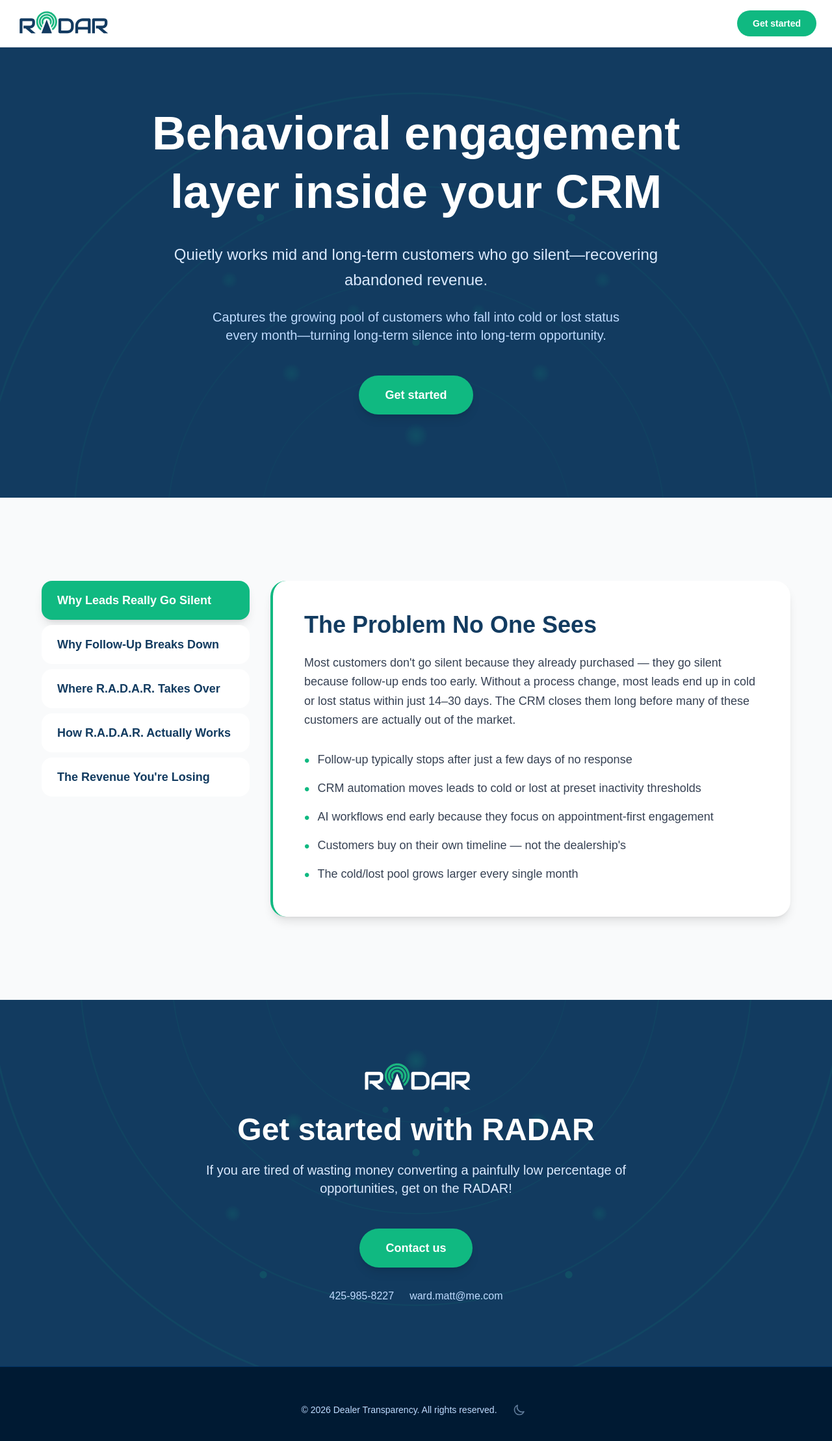
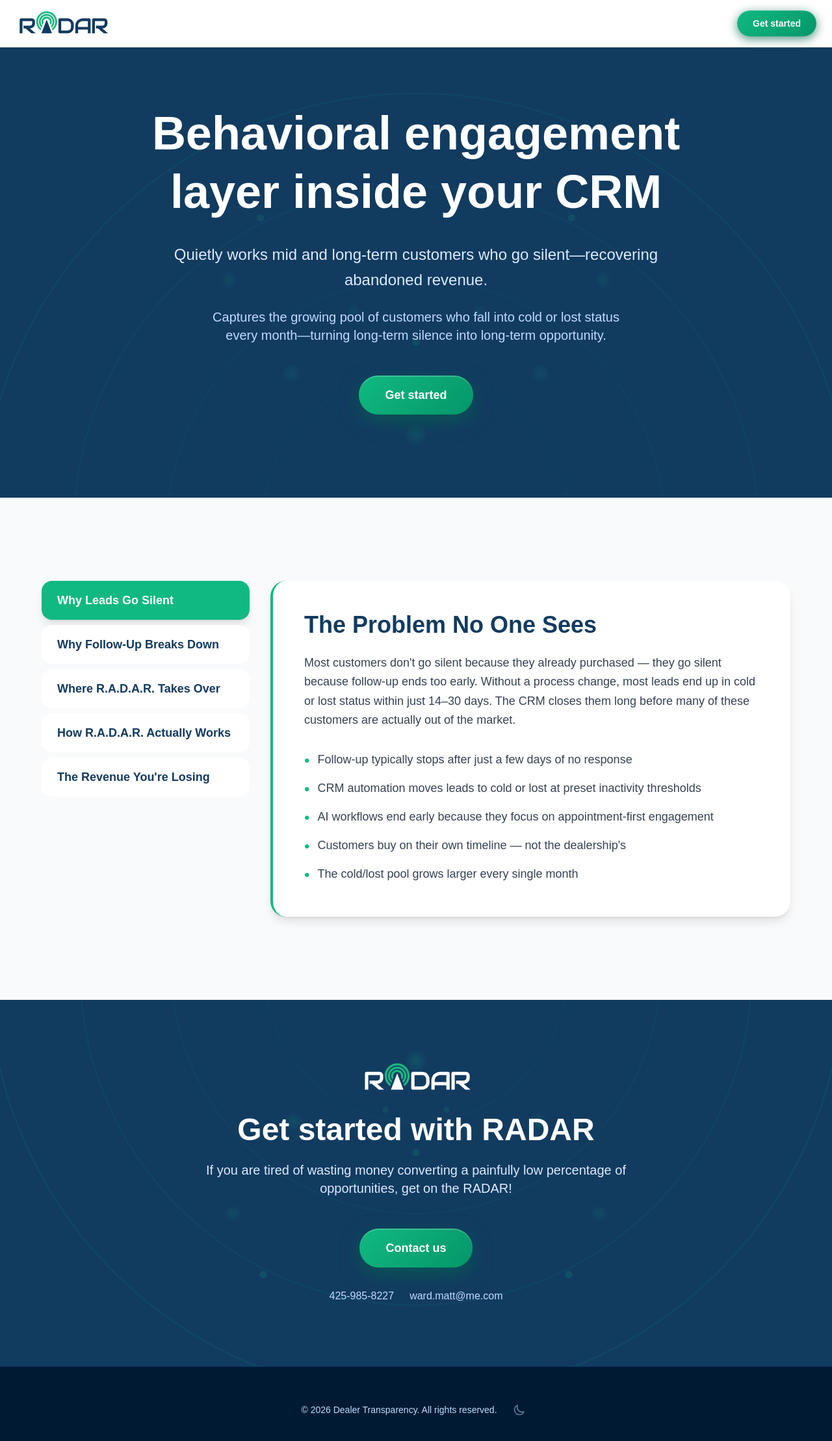
Before and after one commit to markwarddesign/dealertransparency, a Next.js app: page /radar in a window 1280 px wide. Shown: the top 2218 px of the page at 65% size. Built offline with nearby package versions, Linux system fonts and the light colour scheme.

Commit message:
Update page.tsx

```diff
--- a/src/app/radar/page.tsx
+++ b/src/app/radar/page.tsx
@@ -14,7 +14,7 @@
   }, []);
 
   const tabs = [
-    { id: 'problem', label: 'Why Leads Really Go Silent' },
+    { id: 'problem', label: 'Why Leads Go Silent' },
     { id: 'why', label: 'Why Follow-Up Breaks Down' },
     { id: 'radar', label: 'Where R.A.D.A.R. Takes Over' },
     { id: 'how', label: 'How R.A.D.A.R. Actually Works' },
@@ -53,8 +53,12 @@
           </div>
           <a
             href="mailto:ward.matt@me.com?subject=RADAR%20-%20quick%20conversation"
-            className="px-6 py-2.5 text-sm font-semibold rounded-full transition-all"
-            style={{ backgroundColor: '#10B981', color: 'white' }}
+            className="px-6 py-2.5 text-sm font-semibold rounded-full transition-all hover:scale-105 active:scale-95"
+            style={{
+              background: 'linear-gradient(135deg, #10B981 0%, #059669 100%)',
+              color: 'white',
+              boxShadow: '0 4px 15px rgba(5, 100, 80, 0.7), inset 0 1px 0 rgba(255, 255, 255, 0.2)'
+            }}
           >
             Get started
           </a>
@@ -110,8 +114,12 @@
 
           <a
             href="mailto:ward.matt@me.com?subject=RADAR%20-%20Let's%20Connect"
-            className="inline-block px-10 py-4 text-lg font-semibold rounded-full transition-all shadow-lg hover:shadow-xl"
-            style={{ backgroundColor: '#10B981', color: 'white' }}
+            className="inline-block px-10 py-4 text-lg font-semibold rounded-full transition-all hover:scale-105 hover:shadow-2xl active:scale-95"
+            style={{
+              background: 'linear-gradient(135deg, #10B981 0%, #059669 100%)',
+              color: 'white',
+              boxShadow: '0 10px 30px rgba(5, 100, 80, 0.7), inset 0 2px 0 rgba(255, 255, 255, 0.2)'
+            }}
           >
             Get started
           </a>
@@ -575,8 +583,12 @@
 
           <a
             href="mailto:ward.matt@me.com?subject=RADAR%20-%20quick%20conversation"
-            className="inline-block px-10 py-4 text-lg font-semibold rounded-full transition-all shadow-lg hover:shadow-xl mb-8"
-            style={{ backgroundColor: '#10B981', color: 'white' }}
+            className="inline-block px-10 py-4 text-lg font-semibold rounded-full transition-all hover:scale-105 hover:shadow-2xl active:scale-95 mb-8"
+            style={{
+              background: 'linear-gradient(135deg, #10B981 0%, #059669 100%)',
+              color: 'white',
+              boxShadow: '0 10px 30px rgba(5, 100, 80, 0.7), inset 0 2px 0 rgba(255, 255, 255, 0.2)'
+            }}
           >
             Contact us
           </a>
```
